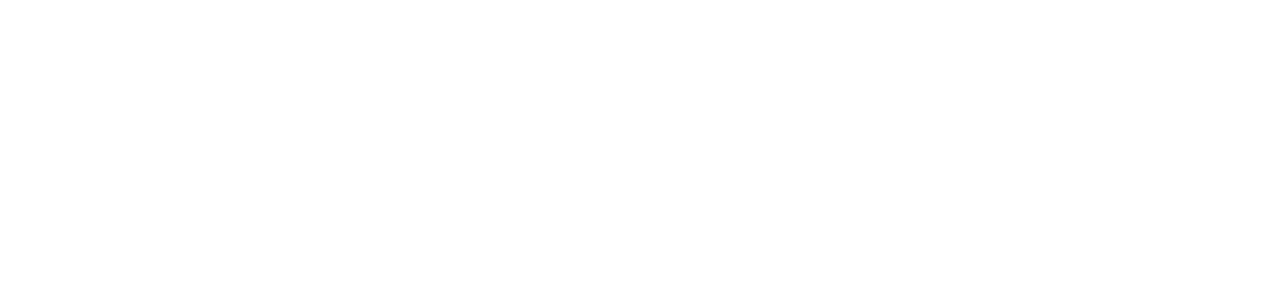
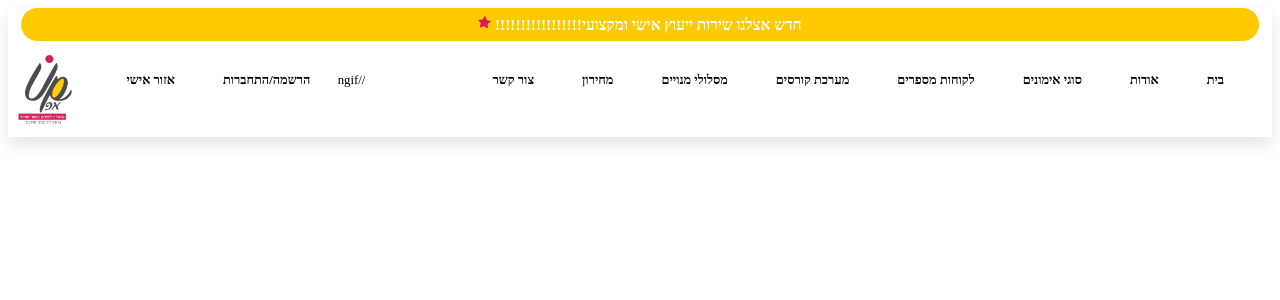
Before and after one commit to Practicum-FS3/UpStudio.Web, an Angular app in the folder UpStudio.Web/: page / in a window 1280 px wide. Shown: the top 300 px of the page. Built offline with nearby package versions, Linux system fonts and the light colour scheme.

Commit message:
new files to the branch

```diff
--- a/UpStudio.Web/src/app/app.component.html
+++ b/UpStudio.Web/src/app/app.component.html
@@ -1 +1,34 @@
-<router-outlet />
+<div class="header">
+    <div class="title">
+        <svg xmlns="http://www.w3.org/2000/svg"  class="star" viewBox="0 0 16 16">
+            <path d="M3.612 15.443c-.386.198-.824-.149-.746-.592l.83-4.73L.173 6.765c-.329-.314-.158-.888.283-.95l4.898-.696L7.538.792c.197-.39.73-.39.927 0l2.184 4.327 4.898.696c.441.062.612.636.282.95l-3.522 3.356.83 4.73c.078.443-.36.79-.746.592L8 13.187l-4.389 2.256z" />
+        </svg>
+        <label> !!!!!!!!!!!!!!!!!חדש אצלנו שירות ייעוץ אישי ומקצועי</label>
+    </div>
+    <div class="div-header">
+        <div class="img" >
+            <img src="assets/logo.png" alt="Logo">
+        </div>
+        <div class="nav-bar">
+            <nav >
+                <a routerLink="/home" routerLinkActive="active">בית</a>
+                <a routerLink="/?????" routerLinkActive="active">אודות</a>
+                <a routerLink="/?????" routerLinkActive="active">סוגי אימונים</a>
+                <a routerLink="/?????" routerLinkActive="active">לקוחות מספרים</a>
+                <a routerLink="/?????" routerLinkActive="active">מערכת קורסים</a>
+                <a routerLink="/?????" routerLinkActive="active">מסלולי מנויים</a>
+                <a routerLink="/?????" routerLinkActive="active">מחירון</a>
+                <a routerLink="/?????" routerLinkActive="active">צור קשר</a>
+                <div class="leftlink">
+                    //ngif
+                    <a routerLink="/?????" routerLinkActive="active">הרשמה/התחברות</a>
+                    <a routerLink="/?????" routerLinkActive="active">אזור אישי</a>
+                </div>
+            </nav>
+
+        </div>
+    </div>
+</div>
+
+
+<router-outlet></router-outlet>
--- a/UpStudio.Web/src/app/app.component.scss
+++ b/UpStudio.Web/src/app/app.component.scss
@@ -0,0 +1,69 @@
+body {
+    font-family: Arial, sans-serif;
+    margin: 0;
+    padding: 0;
+}
+
+.header {
+    box-shadow: 0 1vh 2vh rgba(0, 0, 0, 0.1);
+    font-size: 3%;
+    width: 100%;
+}
+
+.title {
+    background-color: rgb(255, 201, 0);
+    color: white;
+    border-radius: 20vh;
+    text-align: center;
+    padding: 0.8vh 0vh 0.8vh 0vh;
+    font-weight: bold;
+    font-size: 1.2vw;
+    margin: 1vh 1%;
+
+}
+
+.div-header {
+    width: 100%;
+    display: flex;
+}
+
+.nav-bar {
+    padding: 3vh;
+    width: 100%;
+    direction: rtl;
+    justify-content: flex-end;
+    align-items: center;
+    background-color: white;
+    height: 5vh;
+    font-size: 1vw;
+}
+
+.img img {
+    height: 10vh;
+}
+
+.nav-bar a {
+    text-decoration: none;
+    color: black;
+    margin: 3vh;
+    font-weight: bold;
+    white-space: nowrap;
+}
+
+.nav-bar a:hover {
+    color: #FFC900;
+}
+
+.leftlink {
+    display: inline-block;
+    position: absolute;
+    left: 8%;
+}
+
+.star {
+    fill: #D91C5C;
+    padding: -5vh;
+    width: 1vw;
+    height: 2vh;
+    transform: rotate(6deg);
+}
--- a/UpStudio.Web/src/app/app.component.ts
+++ b/UpStudio.Web/src/app/app.component.ts
@@ -1,10 +1,10 @@
 import { Component } from '@angular/core';
-import { RouterOutlet } from '@angular/router';
+import { RouterOutlet, RouterModule } from '@angular/router';
 
 @Component({
   selector: 'app-root',
   standalone: true,
-  imports: [RouterOutlet],
+  imports: [RouterOutlet, RouterModule],
   templateUrl: './app.component.html',
   styleUrl: './app.component.scss'
 })
--- a/UpStudio.Web/src/app/app.routes.ts
+++ b/UpStudio.Web/src/app/app.routes.ts
@@ -1,3 +1,14 @@
 import { Routes } from '@angular/router';
 
-export const routes: Routes = [];
+export const routes: Routes = [
+    // { path: "", redirectTo:"home" ,pathMatch:"full"},
+    // { path: "home" ,component:?????},
+    // { path: "?????" ,component:?????},
+    // { path: "?????" ,component:?????},
+    // { path: "?????" ,component:?????},
+    // { path: "?????" ,component:?????},
+    // { path: "?????" ,component:?????},
+    // { path: "?????" ,component:?????},
+    // { path: "?????" ,component:?????},
+    // { path: "**" ,component:?????},
+];
```
Also changed, not shown: UpStudio.Web/src/assets/logo.png (added), 1 other file (tests, documents, lock files or other folders).
